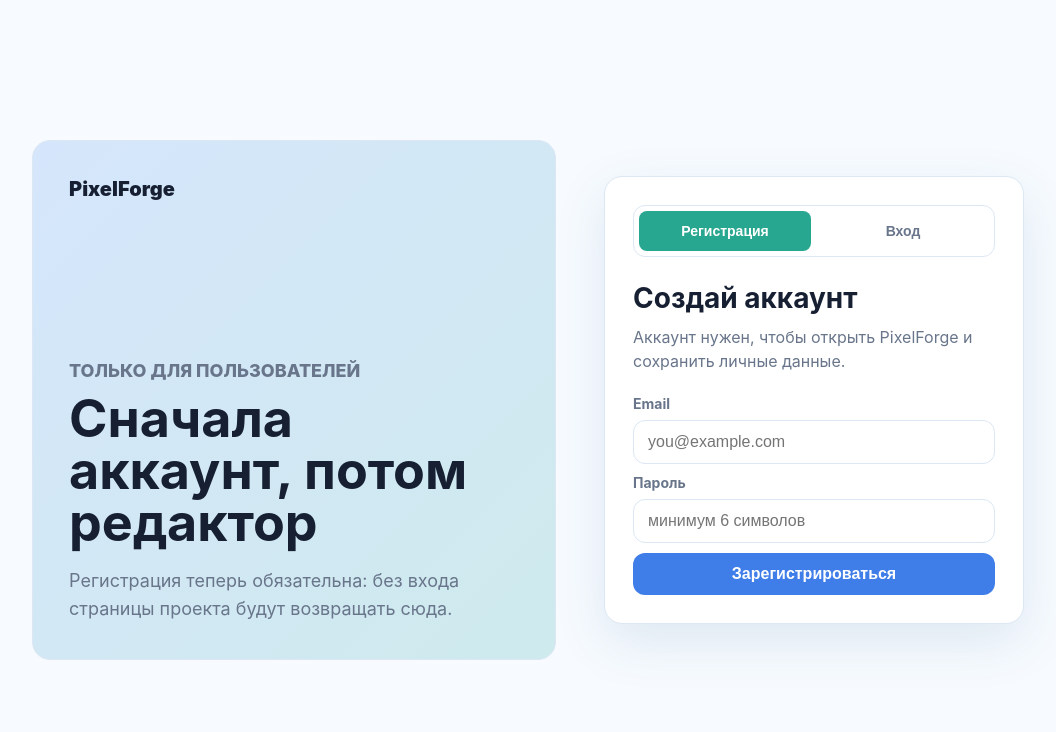
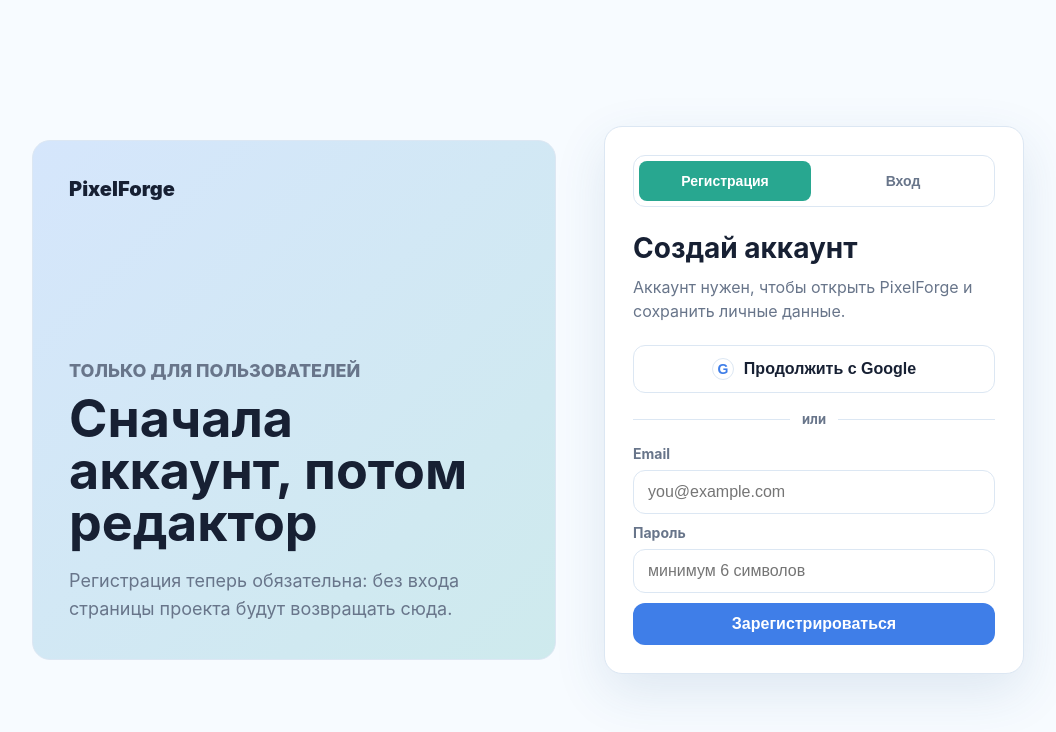
Before and after one commit to amiktalgat/Amik, a React (Vite) app: page /auth in a window 1280 px wide. Shown: the top 732 px of the page, without its empty margins (112-1168 px from the left). Built offline with nearby package versions, Linux system fonts and the light colour scheme; no server answers.

Commit message:
Add Google authentication

```diff
--- a/src/components/Auth.tsx
+++ b/src/components/Auth.tsx
@@ -12,8 +12,30 @@ export function Auth({ onSuccess }: AuthProps) {
   const [mode, setMode] = useState<'signin' | 'signup'>('signup');
   const [message, setMessage] = useState('');
   const [busy, setBusy] = useState(false);
+  const [googleBusy, setGoogleBusy] = useState(false);
 
   if (!isSupabaseConfigured) return <SupabaseSetupMessage />;
+
+  function getRedirectUrl() {
+    return `${window.location.origin}/auth${window.location.search}`;
+  }
+
+  async function handleGoogleSignIn() {
+    setGoogleBusy(true);
+    setMessage('');
+
+    const { error } = await supabase.auth.signInWithOAuth({
+      provider: 'google',
+      options: {
+        redirectTo: getRedirectUrl(),
+      },
+    });
+
+    if (error) {
+      setMessage(error.message);
+      setGoogleBusy(false);
+    }
+  }
 
   async function handleSubmit(e: React.FormEvent) {
     e.preventDefault();
@@ -26,7 +48,7 @@ export function Auth({ onSuccess }: AuthProps) {
           ? supabase.auth.signUp({
               email,
               password,
-              options: { emailRedirectTo: `${window.location.origin}/auth` },
+              options: { emailRedirectTo: getRedirectUrl() },
             })
           : supabase.auth.signInWithPassword({ email, password });
 
@@ -77,6 +99,20 @@ export function Auth({ onSuccess }: AuthProps) {
       <h2>{mode === 'signup' ? 'Создай аккаунт' : 'Войди в аккаунт'}</h2>
       <p className="auth-copy">Аккаунт нужен, чтобы открыть PixelForge и сохранить личные данные.</p>
 
+      <button
+        className="google-button"
+        type="button"
+        onClick={handleGoogleSignIn}
+        disabled={busy || googleBusy}
+      >
+        <span aria-hidden="true">G</span>
+        {googleBusy ? 'Открываем Google...' : 'Продолжить с Google'}
+      </button>
+
+      <div className="auth-divider">
+        <span>или</span>
+      </div>
+
       <form onSubmit={handleSubmit} className="form">
         <label>
           Email
--- a/src/index.css
+++ b/src/index.css
@@ -213,6 +213,48 @@ a.home-link {
   line-height: 1.5;
 }
 
+.google-button {
+  width: 100%;
+  display: flex;
+  align-items: center;
+  justify-content: center;
+  gap: 10px;
+  margin-bottom: 18px;
+  border: 1px solid var(--line);
+  background: #fff;
+  color: var(--ink);
+}
+
+.google-button span {
+  display: inline-grid;
+  place-items: center;
+  width: 22px;
+  height: 22px;
+  border: 1px solid var(--line);
+  border-radius: 50%;
+  color: var(--clay);
+  font-size: 14px;
+  font-weight: 900;
+}
+
+.auth-divider {
+  display: flex;
+  align-items: center;
+  gap: 12px;
+  margin-bottom: 18px;
+  color: var(--soft);
+  font-size: 13px;
+  font-weight: 700;
+}
+
+.auth-divider::before,
+.auth-divider::after {
+  content: '';
+  flex: 1;
+  height: 1px;
+  background: var(--line);
+}
+
 .auth-switch {
   display: grid;
   grid-template-columns: 1fr 1fr;
--- a/src/pages/AuthPage.tsx
+++ b/src/pages/AuthPage.tsx
@@ -41,7 +41,7 @@ export function AuthPage() {
 
       {user ? (
         <section className="auth-card">
-          <p className="eyebrow">Аккаунт подключен</p>
+          <p className="eyebrow">Аккаунт подключён</p>
           <h2>Ты уже вошёл</h2>
           <p className="auth-copy">{user.email}</p>
           <div className="actions">
```
